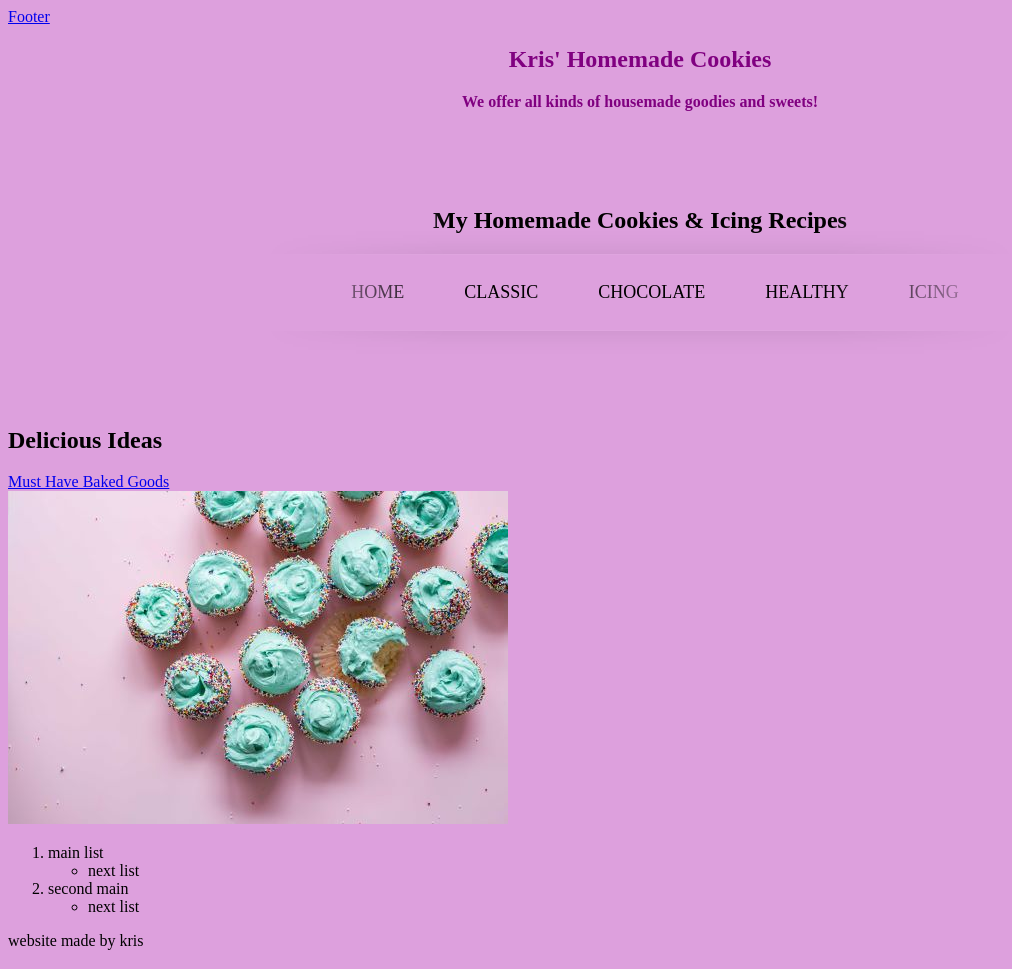
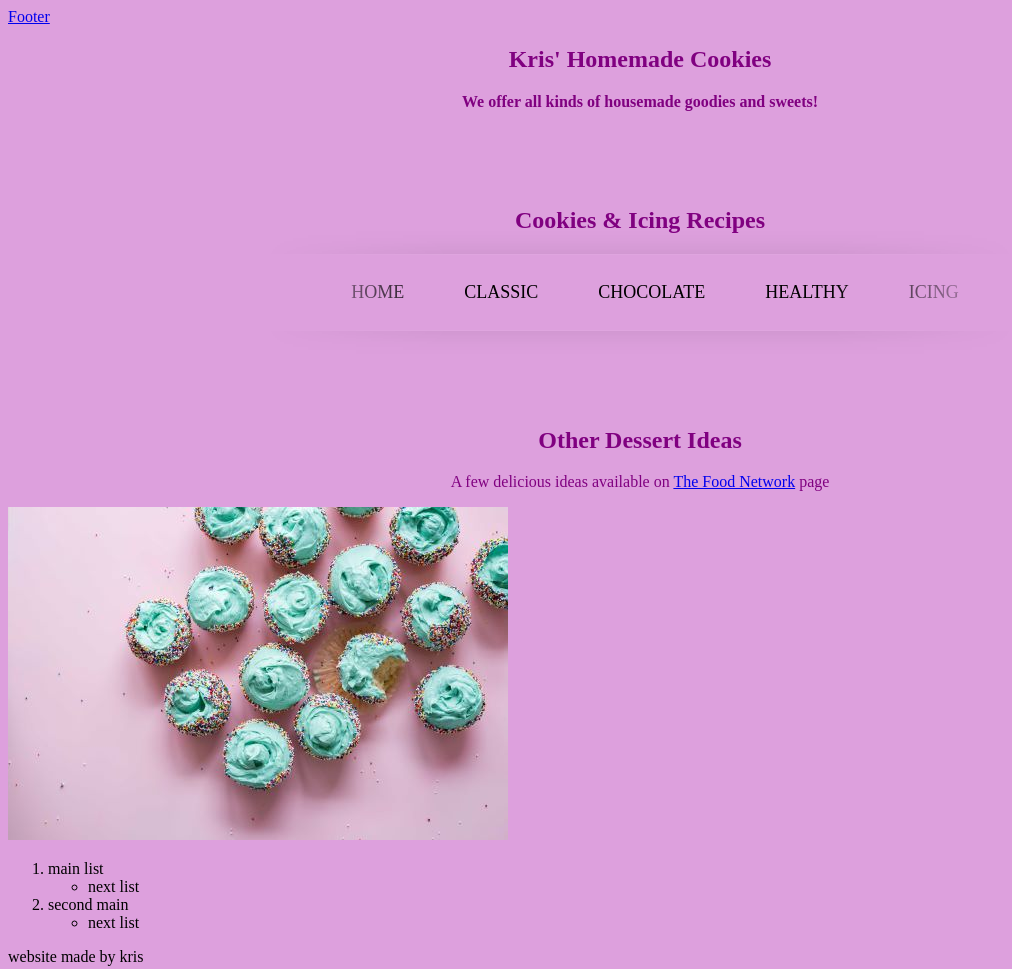
Before and after one commit to Kristianaaa/Website, a plain HTML site: page index.html in a window 1280 px wide. Shown: the whole page, without its empty margins (0-1012 px from the left). Drawn offline with Linux system fonts and the light colour scheme.

Commit message:
Update index.html

```diff
--- a/index.html
+++ b/index.html
@@ -14,7 +14,7 @@ href="style.css">
 </section>
 <section>
   <nav>
-<h2 style="text-align: center;"><strong>My Homemade Cookies &amp; Icing Recipes</strong></span></h2>
+<h2 style="text-align: center;"><span style="color: #800080;"><strong>Cookies &amp; Icing Recipes</strong></span></h2>
  <ul>
    <li>
      <a href="index.html">Home</a>
@@ -35,9 +35,9 @@ href="style.css">
 </nav>
 </section>
 <section>
-<h2>Delicious Ideas</h2>
-<a href="https://www.foodnetwork.ca/shows/project-bakeover/photos/must-try-canadian-baked-goods/#!flapper-pie-dainties">
-  Must Have Baked Goods</a>
+  <h2 style="text-align: center;"><strong><span style="color: #800080;">Other Dessert Ideas</span></strong></h2>
+  <p style="text-align: center;"><span style="color: #800080;">A few delicious ideas available on <a href="https://www.foodnetwork.ca/shows/project-bakeover/photos/must-try-canadian-baked-goods/#!flapper-pie-dainties">The Food Network</a>&nbsp;page</span></p>
+  <div id="about"></div>
   <div id="about">
   </div>
 <section>
```
